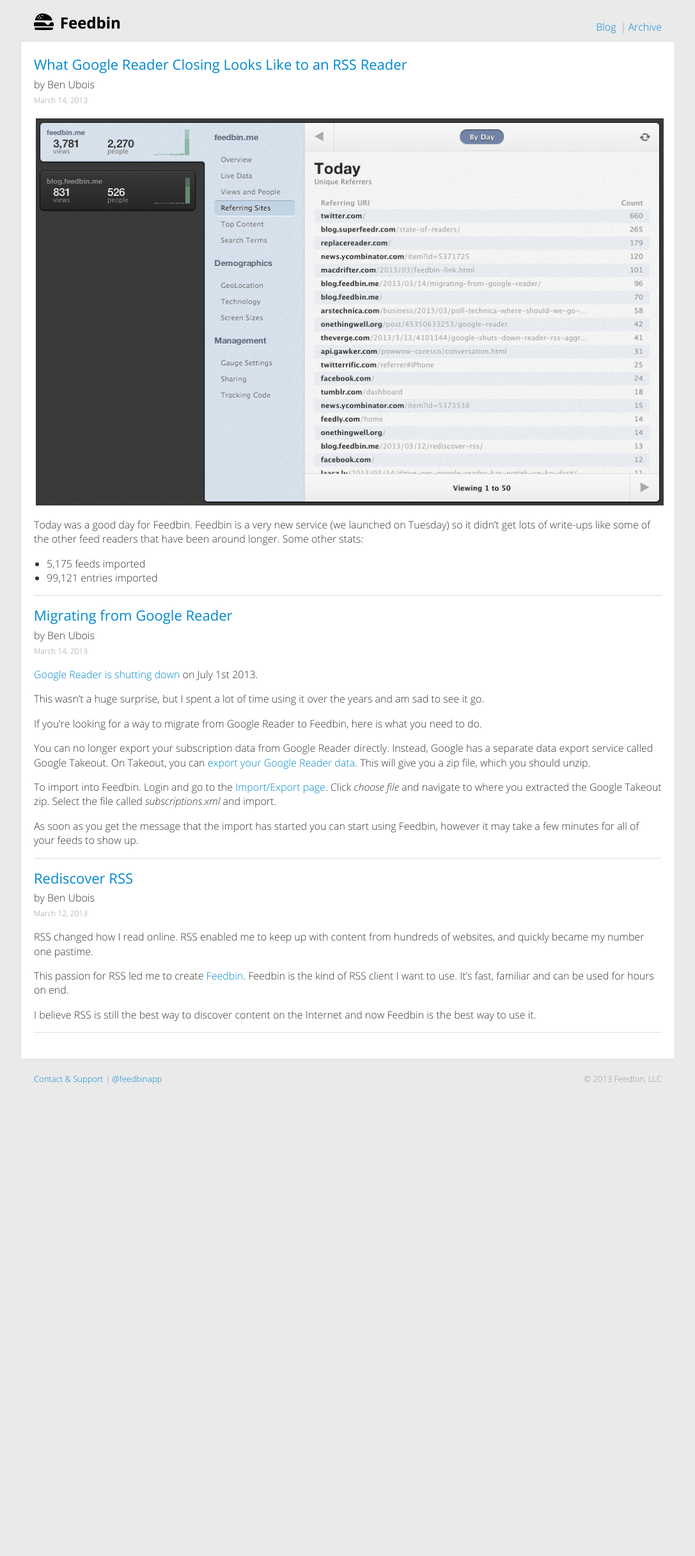
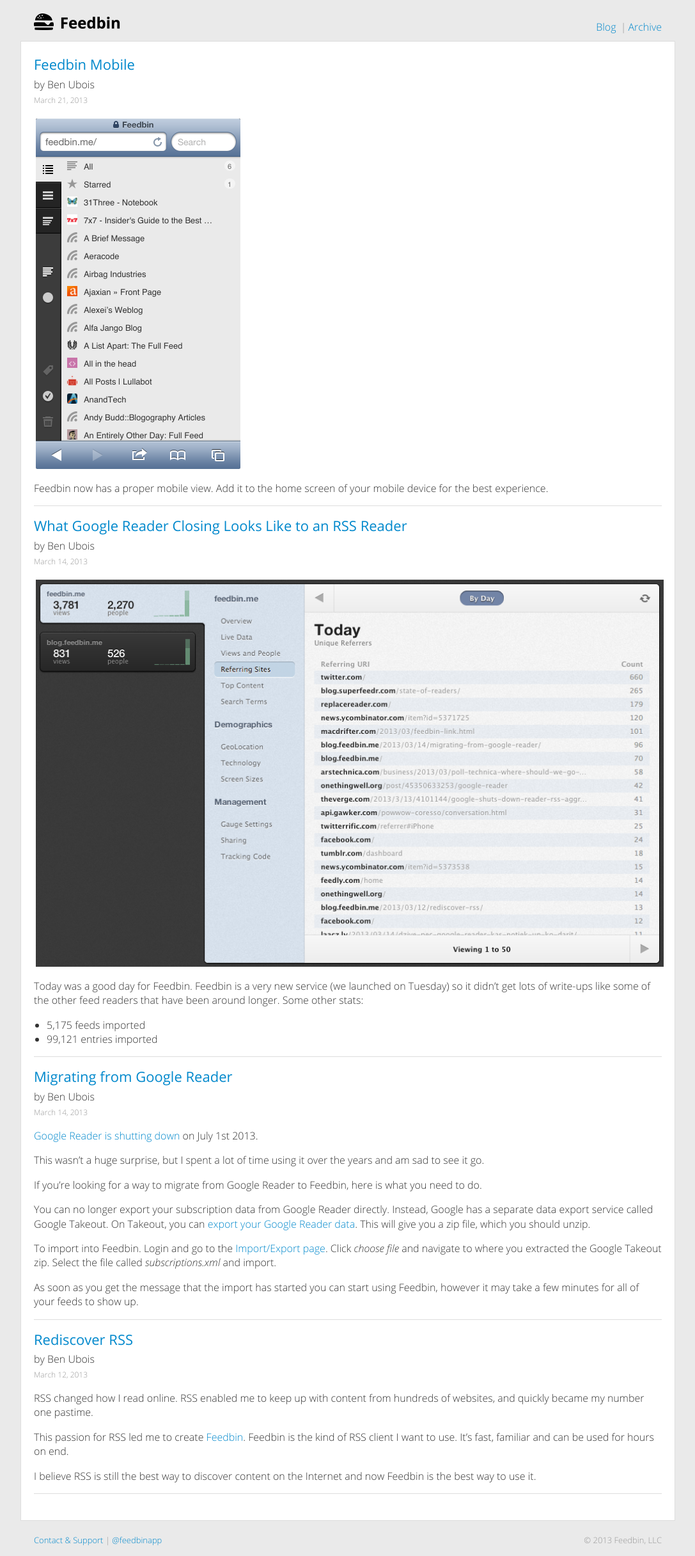
Before and after one commit to digideskio/feedbin-blog, a Jekyll site: the page built from index.html, in a window 1280 px wide. Shown: the whole page at 64% size, without its empty margins (96-1183 px from the left). Built offline with Jekyll 4.4.1, drawn with Linux system fonts in a browser that asks for light colours; the list of posts is cut into pages by our own code; comment, search, counter and statistics services are not loaded; before the commit the page ends 1711 px from its top, so only the background shows below that.

Commit message:
Added Feedbin Mobile post.

```diff
--- a/_layouts/post.html
+++ b/_layouts/post.html
@@ -5,8 +5,8 @@
 <article>
 	<h1>{{ page.title }}</h1>
 	<p class="post-meta">
-		<time datetime="{{ page.date | date: '%Y-%m-%d' }}">{{ page.date | date: "%B %d, %Y" }}</time>
 		by {{ page.author }}
+		<br /><time datetime="{{ page.date | date: '%Y-%m-%d' }}">{{ page.date | date: "%B %d, %Y" }}</time>
 	</p>
 	{{ content }}
 </article>
--- /dev/null
+++ b/_posts/2013-03-21-feedbin-mobile.md
@@ -0,0 +1,9 @@
+---
+layout: post
+title:  Feedbin Mobile
+author: Ben Ubois
+---
+
+<img src="/assets/images/2013-03-21/feedbin-mobile.png" class="feedbin-mobile-screenshot" />
+
+Feedbin now has a proper mobile view. Add it to the home screen of your mobile device for the best experience.
--- a/assets/stylesheets/css.css
+++ b/assets/stylesheets/css.css
@@ -135,6 +135,7 @@
 	margin: 0 0 10px 0;
 	display: block;
 	width: 100%;
+	max-width: 100%;
 }
 
 table {
@@ -299,6 +300,10 @@
 	text-align: right;
 }
 
+.por {
+	position: relative;
+}
+
 @media only screen and (min-device-width : 320px) and (max-device-width : 480px) {
 	.nav {
 		padding-top: 6px;
@@ -329,3 +334,10 @@
 		padding: 10px;
 	}
 }
+
+/*----------------------------------------------
+  Post 2013-03-20-feedbin-mobile.md
+----------------------------------------------*/
+.feedbin-mobile-screenshot {
+	max-width: 320px;
+}
--- a/index.html
+++ b/index.html
@@ -4,14 +4,14 @@
 class: home
 ---
 
-{% for post in paginator.posts %}
+{% for page in paginator.posts %}
 <article>
-	<h1><a href="{{ post.url }}">{{ post.title }}</a></h1>
-	<p class="post-meta">
-		by {{ post.author }}
-		<br /><time datetime="{{ page.date | date: '%Y-%m-%d' }}">{{ post.date | date: "%B %d, %Y" }}</time>
+	<h1><a href="{{ page.url }}">{{ page.title }}</a></h1>
+	<p class="page-meta">
+		by {{ page.author }}
+		<br /><time datetime="{{ page.date | date: '%Y-%m-%d' }}">{{ page.date | date: "%B %d, %Y" }}</time>
 	</p>
-	{{ post.content }}
+	{{ page.content }}
 </article>
 {% endfor %}
 
```
Also changed, not shown: assets/images/2013-03-21/feedbin-mobile.png (added).
